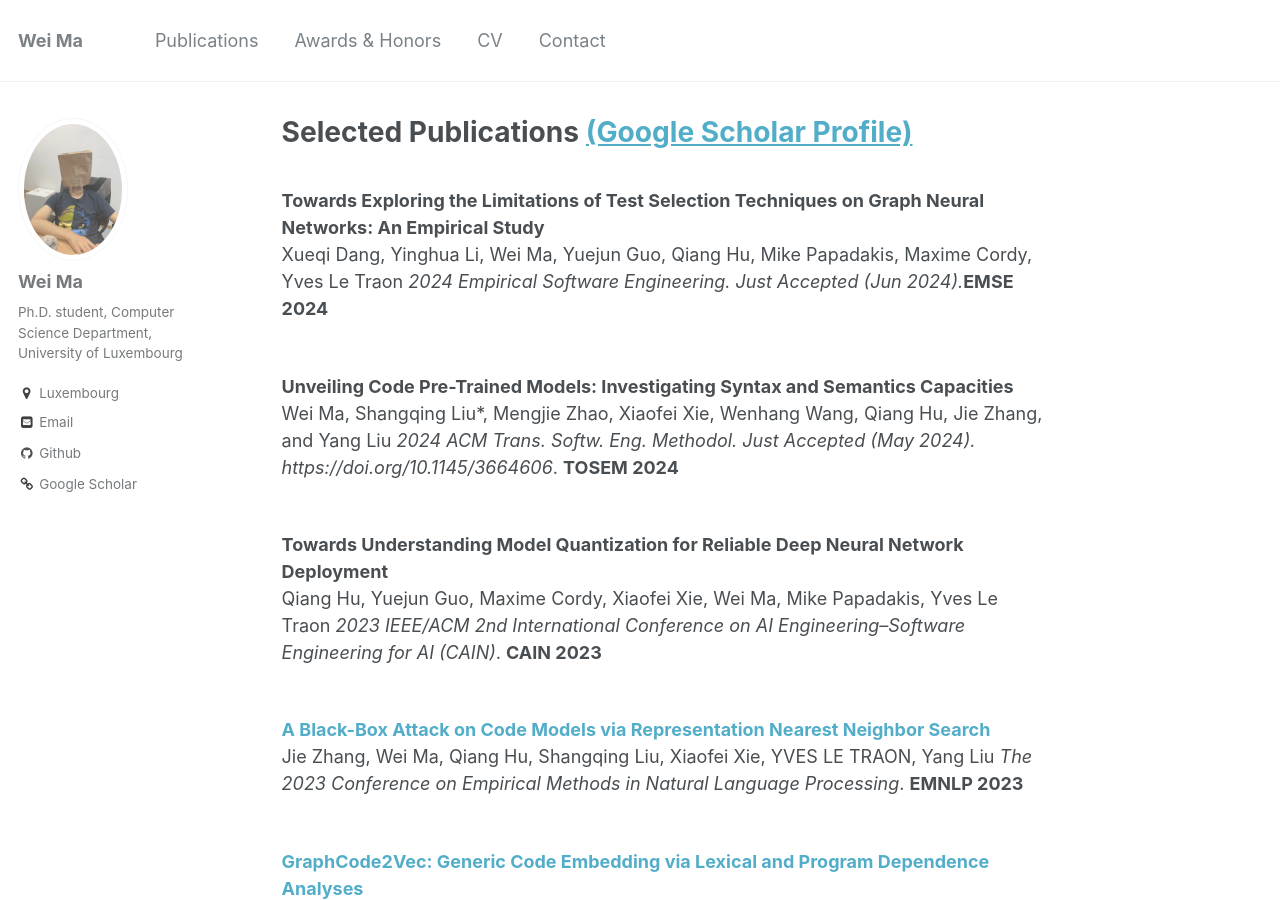
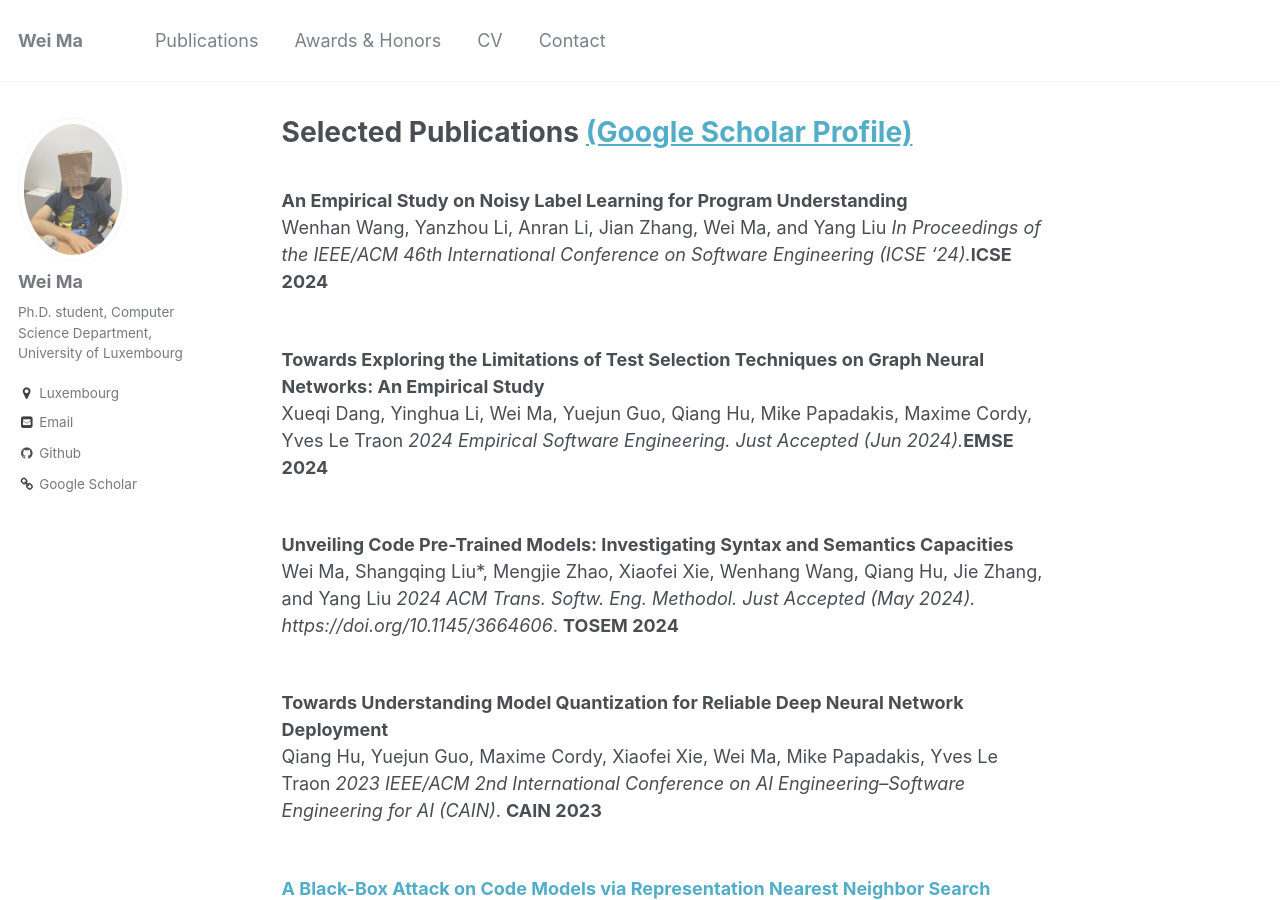
Before and after one commit to Marvinmw/WeiMa.github.io, a Jekyll site: the page built from _pages/publications.md, in a window 1280 px wide and 900 px high. Built offline with Jekyll 4.4.1, drawn with Linux system fonts in a browser that asks for light colours.

Commit message:
Update publications.md

```diff
--- a/_pages/publications.md
+++ b/_pages/publications.md
@@ -3,6 +3,11 @@ title: "Selected Publications [(Google Scholar Profile)](https://scholar.google.
 permalink: /publications/
 author_profile: true
 ---
+
+<br>
+<b>An Empirical Study on Noisy Label Learning for Program Understanding</b> <br>
+Wenhan Wang, Yanzhou Li, Anran Li, Jian Zhang, Wei Ma, and Yang Liu
+<i>In Proceedings of the IEEE/ACM 46th International Conference on Software Engineering (ICSE '24).</i><b>ICSE 2024</b>
 
 <br>
 <b>Towards Exploring the Limitations of Test Selection Techniques on Graph Neural Networks: An Empirical Study</b> <br>
```
